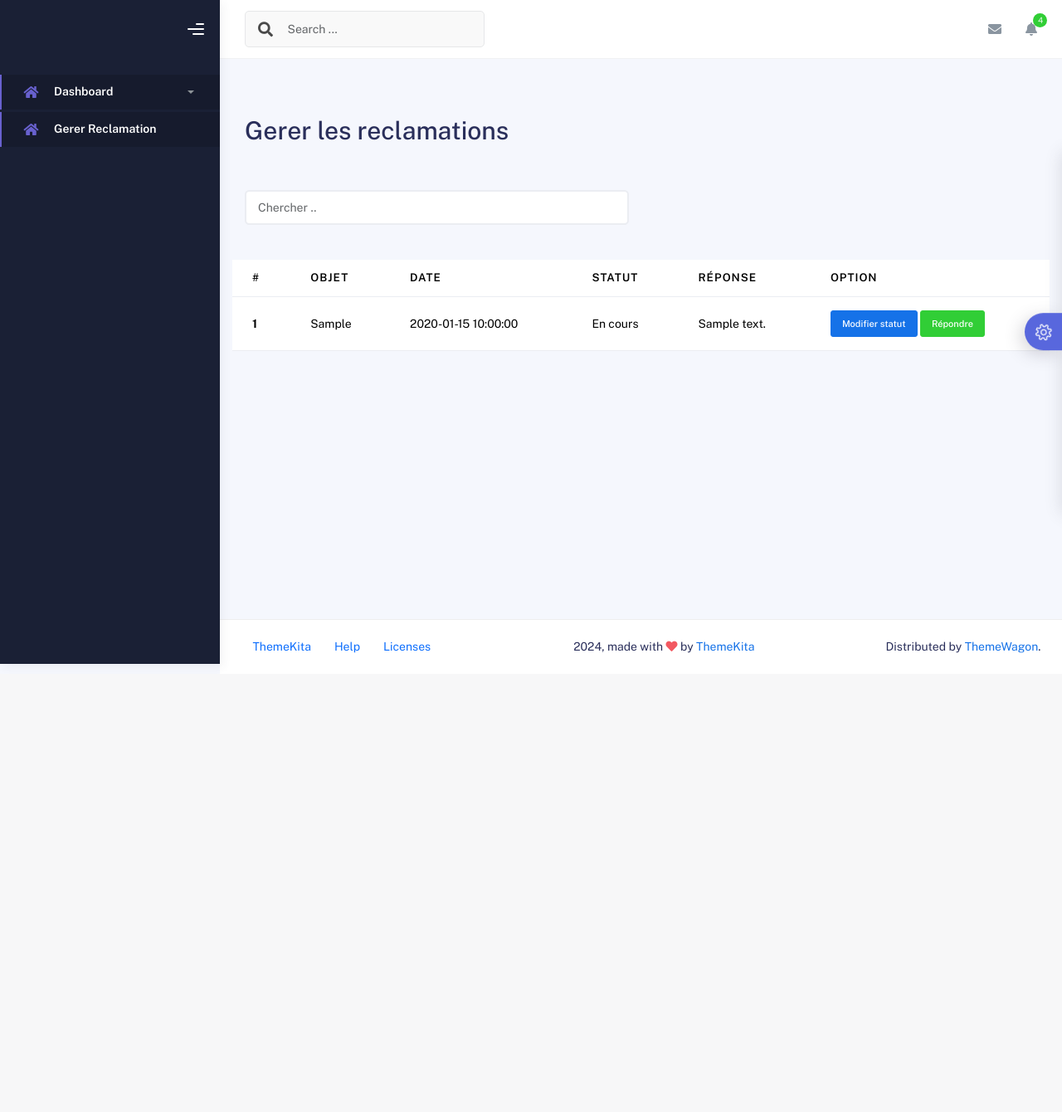
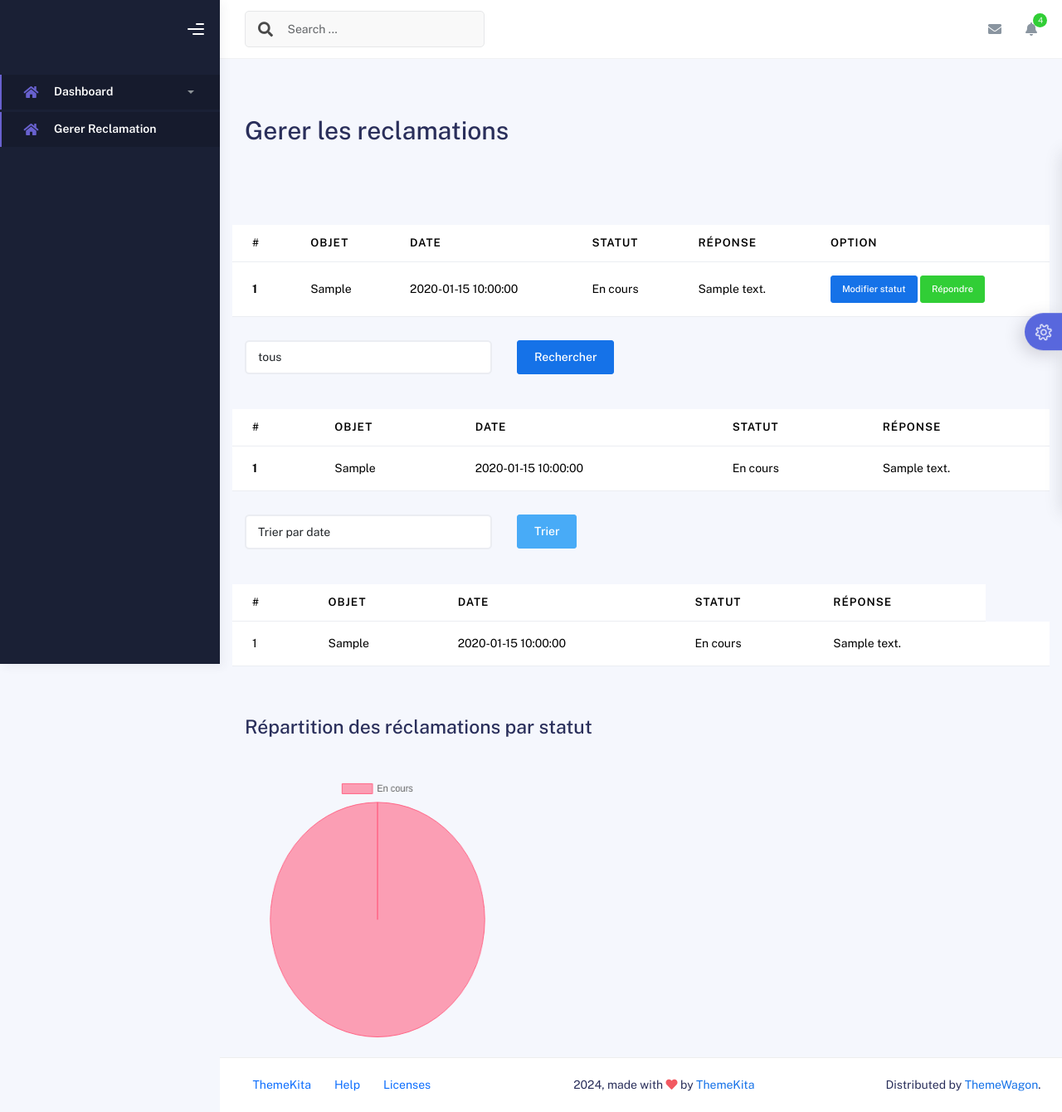
Before and after one commit to thourayaallagui/innosys, a PHP site: page /reclamtions.php in a window 1280 px wide. Shown: the whole page at 83% size. Before the commit the page ends 800 px from the top, so only its background shows below. Run offline with PHP 8.4, Linux system fonts and the light colour scheme; tables that the repository leaves empty or names only in its code hold one stand-in row (values such as "Sample post").

Commit message:
recherche,tri,stat

```diff
--- a/controller/ReclamationC.php
+++ b/controller/ReclamationC.php
@@ -2,8 +2,10 @@
 require_once('C:/xampp/htdocs/greclamation/config.php');
 include 'C:/xampp/htdocs/greclamation/model/Reclamation.php';
 
+
 class ReclamationC
 {
+
     public function create($reclamation)
     {
         $sql = "INSERT INTO `reclamation`(`date_creation`, `objet`, `statut`, `user_id`)
@@ -95,4 +97,63 @@
             die('Erreur:' . $e->getMessage());
         }
     }
+
+
+
+    public function findByStatut($statut)
+{
+    $sql = "SELECT r.*, rp.message AS reponse_message
+            FROM reclamation r
+            LEFT JOIN (
+                SELECT id_reclamation, message
+                FROM reponse
+                ORDER BY date_reponse DESC
+            ) rp ON r.id_reclamation = rp.id_reclamation
+            WHERE r.statut = :statut";
+    $db = config::getConnexion();
+    try {
+        $stmt = $db->prepare($sql);
+        $stmt->bindParam(':statut', $statut, PDO::PARAM_STR);
+        $stmt->execute();
+        return $stmt->fetchAll();
+    } catch (Exception $e) {
+        die('Erreur:' . $e->getMessage());
+    }
 }
+
+
+
+public function readSortedByDate($order = 'ASC')
+{
+    $sql = "SELECT r.*, rp.message AS reponse_message
+            FROM reclamation r
+            LEFT JOIN (
+                SELECT id_reclamation, message
+                FROM reponse
+                ORDER BY date_reponse DESC
+            ) rp ON r.id_reclamation = rp.id_reclamation
+            ORDER BY r.date_creation $order"; // tri dynamique
+
+    $db = config::getConnexion();
+    try {
+        return $db->query($sql);
+    } catch (Exception $e) {
+        die('Erreur:' . $e->getMessage());
+    }
+}
+
+
+public function getStatistiquesParStatut()
+{
+    $sql = "SELECT statut, COUNT(*) AS total FROM reclamation GROUP BY statut";
+    $db = config::getConnexion();
+    try {
+        $result = $db->query($sql);
+        return $result->fetchAll();
+    } catch (Exception $e) {
+        die('Erreur: ' . $e->getMessage());
+    }
+}
+
+
+}
--- a/view/back-office/reclamtions.php
+++ b/view/back-office/reclamtions.php
@@ -7,12 +7,23 @@
 $ReponseC = new ReponseC();
 $ReponseC->delete();
 $Reclamtions = $ReclamtionC->read(); // Fetch all Reclamtions
+$ReclamationC = new ReclamationC();
+$statut = isset($_GET['statut']) ? $_GET['statut'] : '';
+$reclamations = $ReclamationC->findByStatut($statut);
+
+$reclamationC = new ReclamationC();
+
+$statistiques = $reclamationC->getStatistiquesParStatut();
+
 ?>
+
+
 
 <!DOCTYPE html>
 <html lang="en">
 
 <head>
+<script src="https://cdn.jsdelivr.net/npm/chart.js"></script>
   <meta http-equiv="X-UA-Compatible" content="IE=edge" />
   <title>Click&Go</title>
   <meta
@@ -43,6 +54,12 @@
         sessionStorage.fonts = true;
       },
     });
+
+
+
+
+
+
   </script>
 
   <!-- CSS Files -->
@@ -99,8 +116,6 @@
               </a>
 
             </li>
-
-
 
           </ul>
         </div>
@@ -232,18 +247,19 @@
         <!-- End Navbar -->
       </div>
 
+
+
       <div class="container">
         <div class="page-inner">
           <div class="row">
             <br>
-            <h1 class="mt-5">Gerer les reclamations</h1>
+        <h1 class="mt-5">Gerer les reclamations</h1>
             <br><br>
+
             <div class="mt-5">
               <div class="row">
                 <div class="col-6">
-                  <form action="?search" method="get">
-                    <input type="text" class=" form-control" placeholder="Chercher .. " name="search">
-                  </form>
+
                 </div>
               </div>
             </div>
@@ -276,12 +292,181 @@
                       <?php if ($rec['statut'] == 'Résolue') { ?>
                         <a class="btn btn-sm btn-success" href="respondRec.php?id=<?= $rec['id_reclamation'] ?>">Modifier reponse</a>
                         <a class="btn btn-sm btn-danger" href="?delete=<?= $rec['id_reclamation'] ?>">Supprimer reponse</a>
+
                       <?php } ?>
                     </td>
                   </tr>
                 <?php } ?>
               </tbody>
             </table>
+
+
+
+<?php
+
+$reclamationC = new ReclamationC();
+
+if (isset($_GET['statut']) && !empty($_GET['statut'])) {
+    $Reclamtions = $reclamationC->findByStatut($_GET['statut']);
+} else {
+    $Reclamtions = $reclamationC->read();
+}
+?>
+
+<!-- Barre de recherche par statut -->
+<form method="GET" class="mt-3">
+  <div class="row">
+    <div class="col-4">
+      <select name="statut" class="form-control">
+        <option value=""> tous </option>
+        <option value="En cours" <?= (isset($_GET['statut']) && $_GET['statut'] == 'En cours') ? 'selected' : '' ?>>En cours</option>
+        <option value="En attente" <?= (isset($_GET['statut']) && $_GET['statut'] == 'En attente') ? 'selected' : '' ?>>En attente</option>
+        <option value="Résolue" <?= (isset($_GET['statut']) && $_GET['statut'] == 'Résolue') ? 'selected' : '' ?>>Résolue</option>
+      </select>
+    </div>
+    <div class="col-2">
+      <button type="submit" class="btn btn-primary">Rechercher</button>
+    </div>
+  </div>
+</form>
+
+
+
+<!-- Tableau des réclamations -->
+<table class="table mt-5">
+  <thead>
+    <tr>
+      <th scope="col">#</th>
+      <th scope="col">Objet</th>
+      <th scope="col">Date</th>
+      <th scope="col">Statut</th>
+      <th scope="col">Réponse</th>
+
+    </tr>
+  </thead>
+  <tbody>
+    <?php foreach ($Reclamtions as $rec) { ?>
+      <tr>
+        <th scope="row"><?= $rec['id_reclamation'] ?></th>
+        <td><?= htmlspecialchars($rec['objet']) ?></td>
+        <td><?= $rec['date_creation'] ?></td>
+        <td><?= $rec['statut'] ?></td>
+        <td>
+          <?= !empty($rec['reponse_message']) ? htmlspecialchars($rec['reponse_message']) : '<span class="text-muted">Aucune</span>' ?>
+        </td>
+      </tr>
+    <?php } ?>
+  </tbody>
+</table>
+
+
+
+
+<?php
+
+$reclamationC = new ReclamationC();
+
+$order = isset($_GET['order']) && in_array($_GET['order'], ['ASC', 'DESC']) ? $_GET['order'] : 'ASC';
+$Reclamtions = $reclamationC->readSortedByDate($order);
+?>
+
+<form method="GET" class="mt-3">
+  <div class="row">
+    <div class="col-4">
+      <select name="order" class="form-control">
+        <option value="">Trier par date</option>
+        <option value="ASC" <?= (isset($_GET['order']) && $_GET['order'] == 'ASC') ? 'selected' : '' ?>>Date croissante</option>
+        <option value="DESC" <?= (isset($_GET['order']) && $_GET['order'] == 'DESC') ? 'selected' : '' ?>>Date décroissante</option>
+      </select>
+    </div>
+    <div class="col-2">
+      <button type="submit" class="btn btn-info">Trier</button>
+    </div>
+  </div>
+</form>
+
+<?php if (!empty($Reclamtions)) { ?>
+  <table class="table mt-5">
+    <thead>
+      <tr>
+        <th>#</th>
+        <th>Objet</th>
+        <th>Date</th>
+        <th>Statut</th>
+        <th>Réponse</th>
+
+      </tr>
+    </thead>
+    <tbody>
+      <?php foreach ($Reclamtions as $rec) { ?>
+        <tr>
+          <td><?= $rec['id_reclamation'] ?></td>
+          <td><?= htmlspecialchars($rec['objet']) ?></td>
+          <td><?= $rec['date_creation'] ?></td>
+          <td><?= $rec['statut'] ?></td>
+          <td><?= !empty($rec['reponse_message']) ? htmlspecialchars($rec['reponse_message']) : 'Aucune' ?></td>
+          <td><!-- Actions ici --></td>
+        </tr>
+      <?php } ?>
+    </tbody>
+  </table>
+<?php } else { ?>
+  <p class="mt-4 text-muted">Aucune réclamation trouvée.</p>
+<?php } ?>
+
+
+<h3 class="mt-5">Répartition des réclamations par statut</h3>
+<canvas id="statutPieChart" style="max-width: 350px; max-height: 350px;"></canvas>
+
+
+<script>
+  const ctx = document.getElementById('statutPieChart').getContext('2d');
+
+  const data = {
+    labels: <?= json_encode(array_column($statistiques, 'statut')) ?>,
+    datasets: [{
+      label: 'Réclamations',
+      data: <?= json_encode(array_column($statistiques, 'total')) ?>,
+      backgroundColor: [
+        'rgba(255, 99, 132, 0.6)',
+        'rgba(255, 206, 86, 0.6)',
+        'rgba(75, 192, 192, 0.6)'
+      ],
+      borderColor: [
+        'rgba(255, 99, 132, 1)',
+        'rgba(255, 206, 86, 1)',
+        'rgba(75, 192, 192, 1)'
+      ],
+      borderWidth: 1
+    }]
+  };
+
+  const config = {
+    type: 'pie',
+    data: data,
+    options: {
+      responsive: true,
+      plugins: {
+        legend: {
+          position: 'top',
+        },
+        title: {
+          display: true,
+
+        }
+      }
+    },
+  };
+
+  new Chart(ctx, config);
+</script>
+
+
+
+
+
+             </tbody>
+           </table>
           </div>
         </div>
       </div>
```
